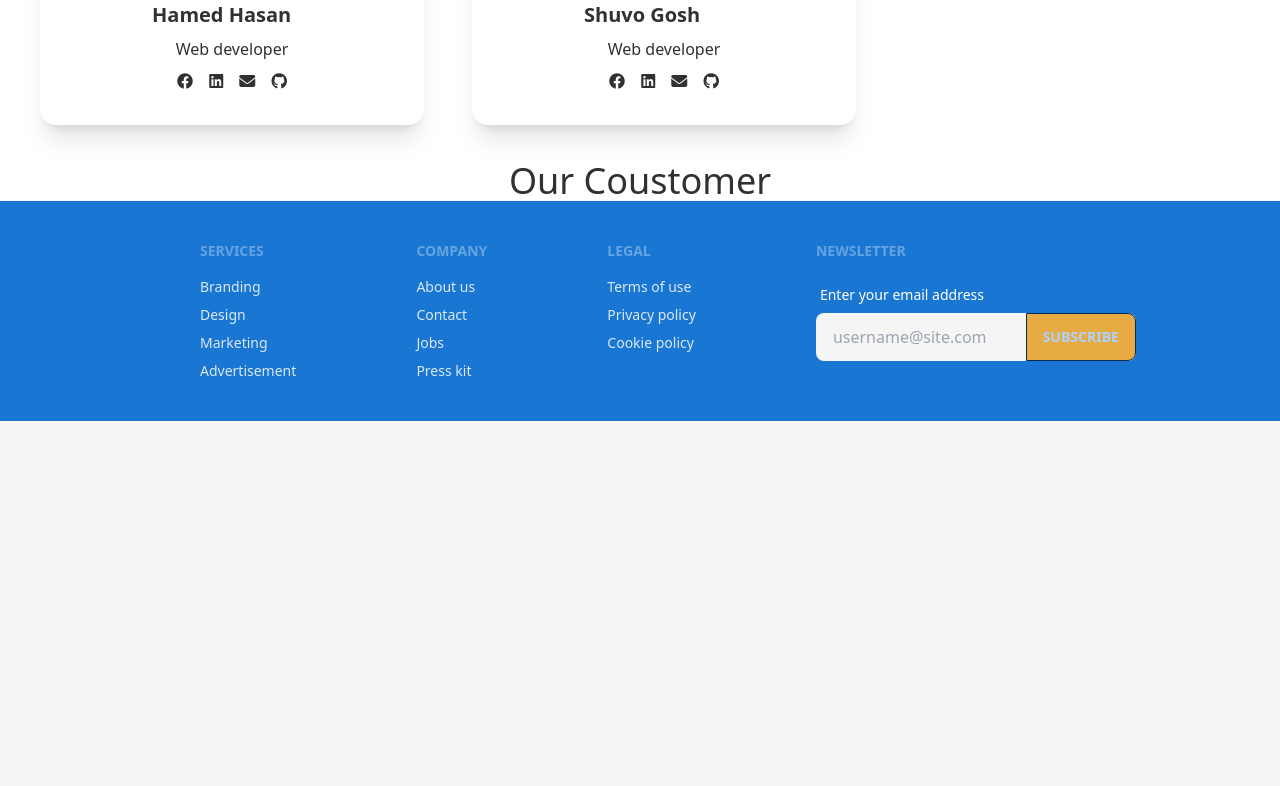
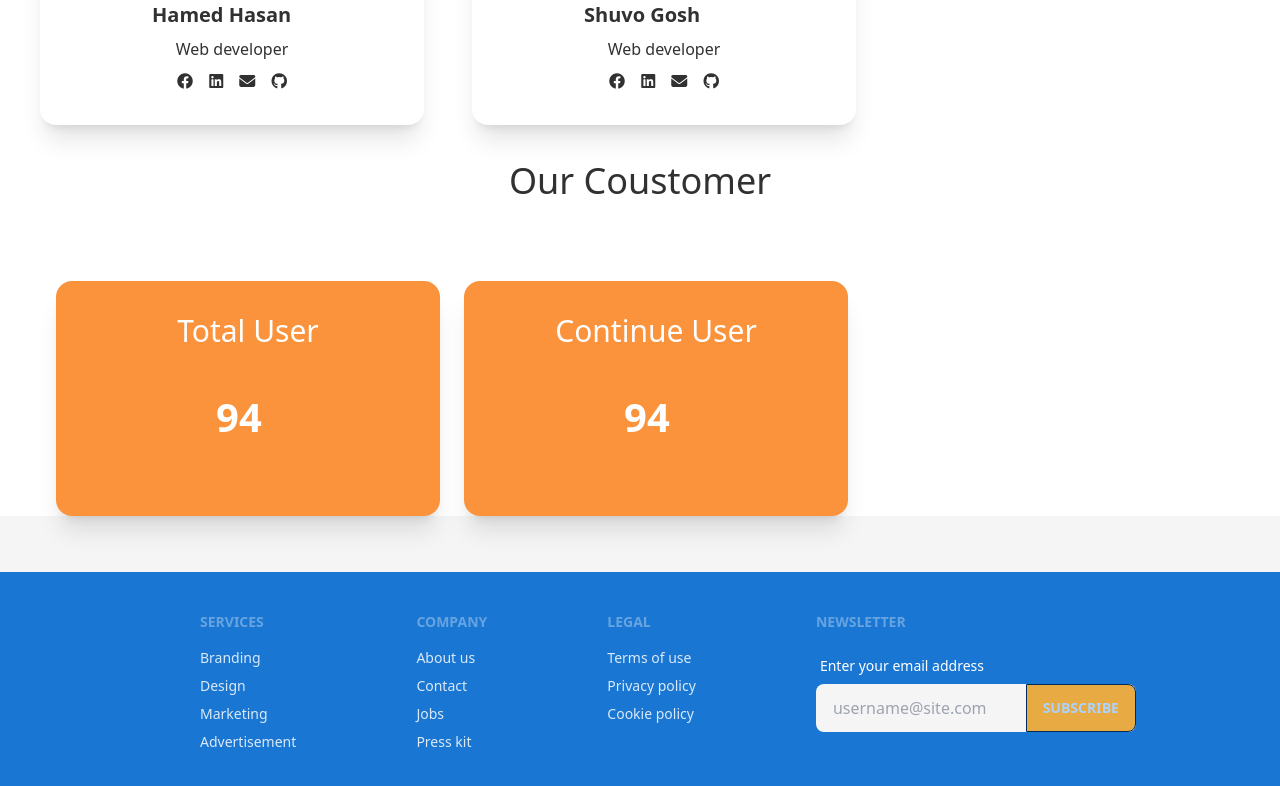
Before and after one commit to md-najmul-haque/itracker, a React (Create React App) app: page /about in a window 1280 px wide. Shown: the part 1295-2081 px from the top of the page. Before the commit the page ends 1716 px from the top, so only its background shows below. Built offline with nearby package versions, Linux system fonts and the light colour scheme; no server answers.

Commit message:
3 card added

```diff
--- a/src/Pages/About/Counter/Counter.tsx
+++ b/src/Pages/About/Counter/Counter.tsx
@@ -4,7 +4,32 @@ const Counter = () => {
     return (
         <div>
             <h1 className='text-center text-4xl '>Our Coustomer</h1>
+             <div className='grid grid-cols-3 ml-14 mb-14 mt-20'>
 
+        <div className="card w-96 bg-base-100 shadow-xl  bg-orange-400 text-white hover:bg-sky-700 hover:text-white  hover:bg-sky-700 hover:text-white ease-in duration-300">
+            <div className="card-body">
+                <h1 className='text-center text-3xl'>Total User</h1>
+<h2 className="card-title counter ml-24"></h2>
+
+<div className="card-actions justify-end">
+
+</div>
+</div>
+</div>
+        <div className="card w-96 bg-base-100 shadow-xl  bg-orange-400 text-white hover:bg-sky-700 hover:text-white  hover:bg-sky-700 hover:text-white ease-in duration-300">
+            <div className="card-body">
+                <h1 className='text-center text-3xl'>Continue User</h1>
+<h2 className="card-title counter ml-24"></h2>
+
+<div className="card-actions justify-end">
+
+</div>
+</div>
+</div>
+
+
+
+    </div>
        </div>
 
     );
```
